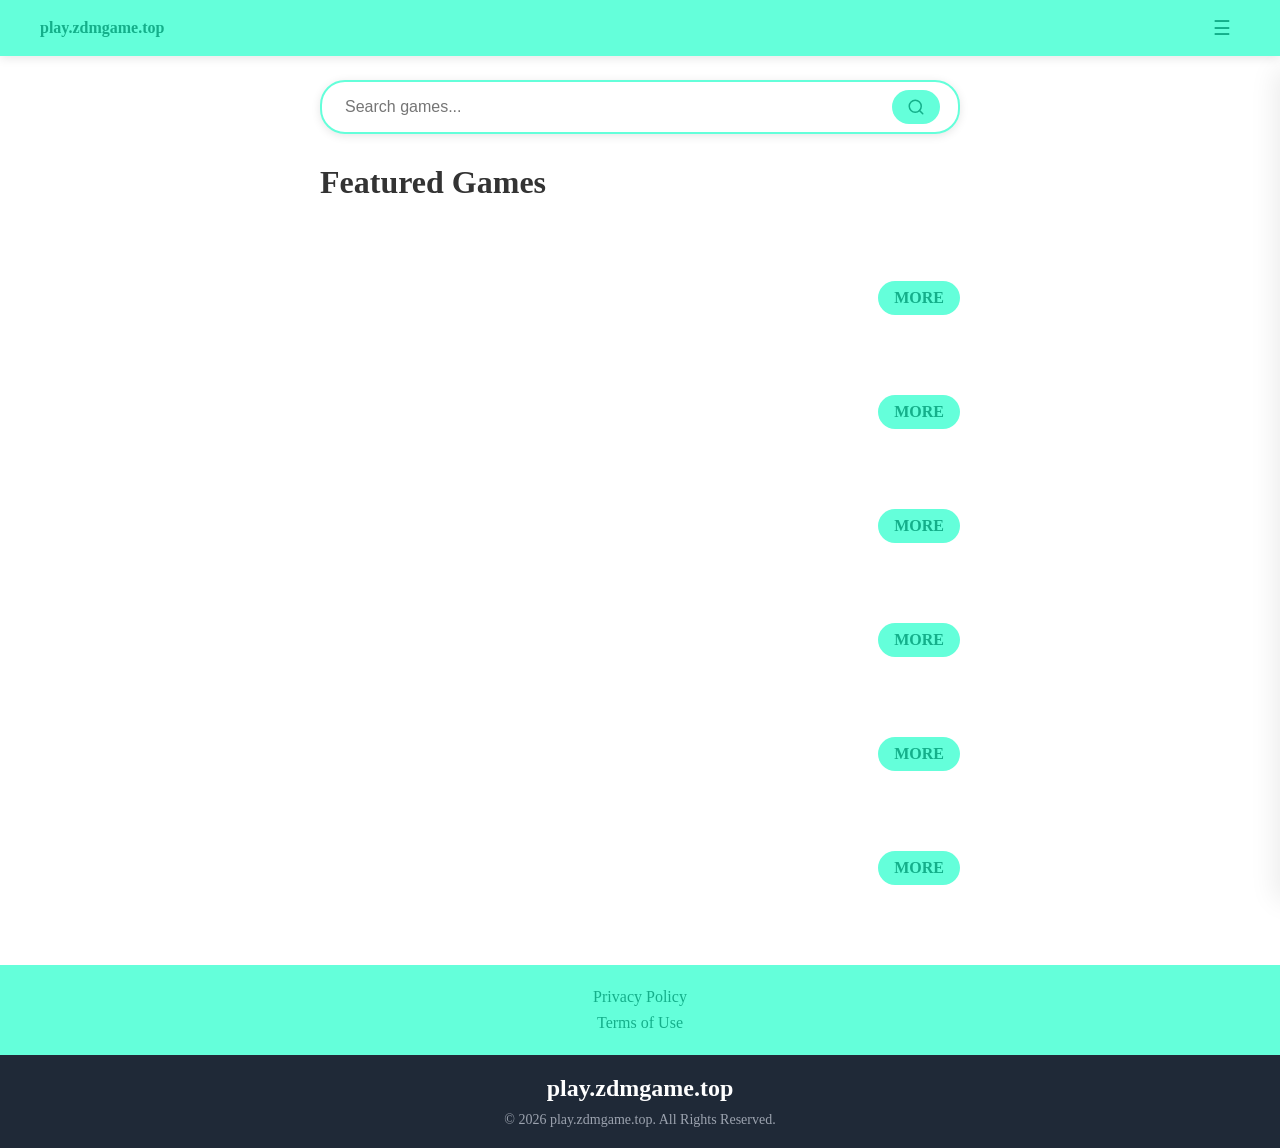
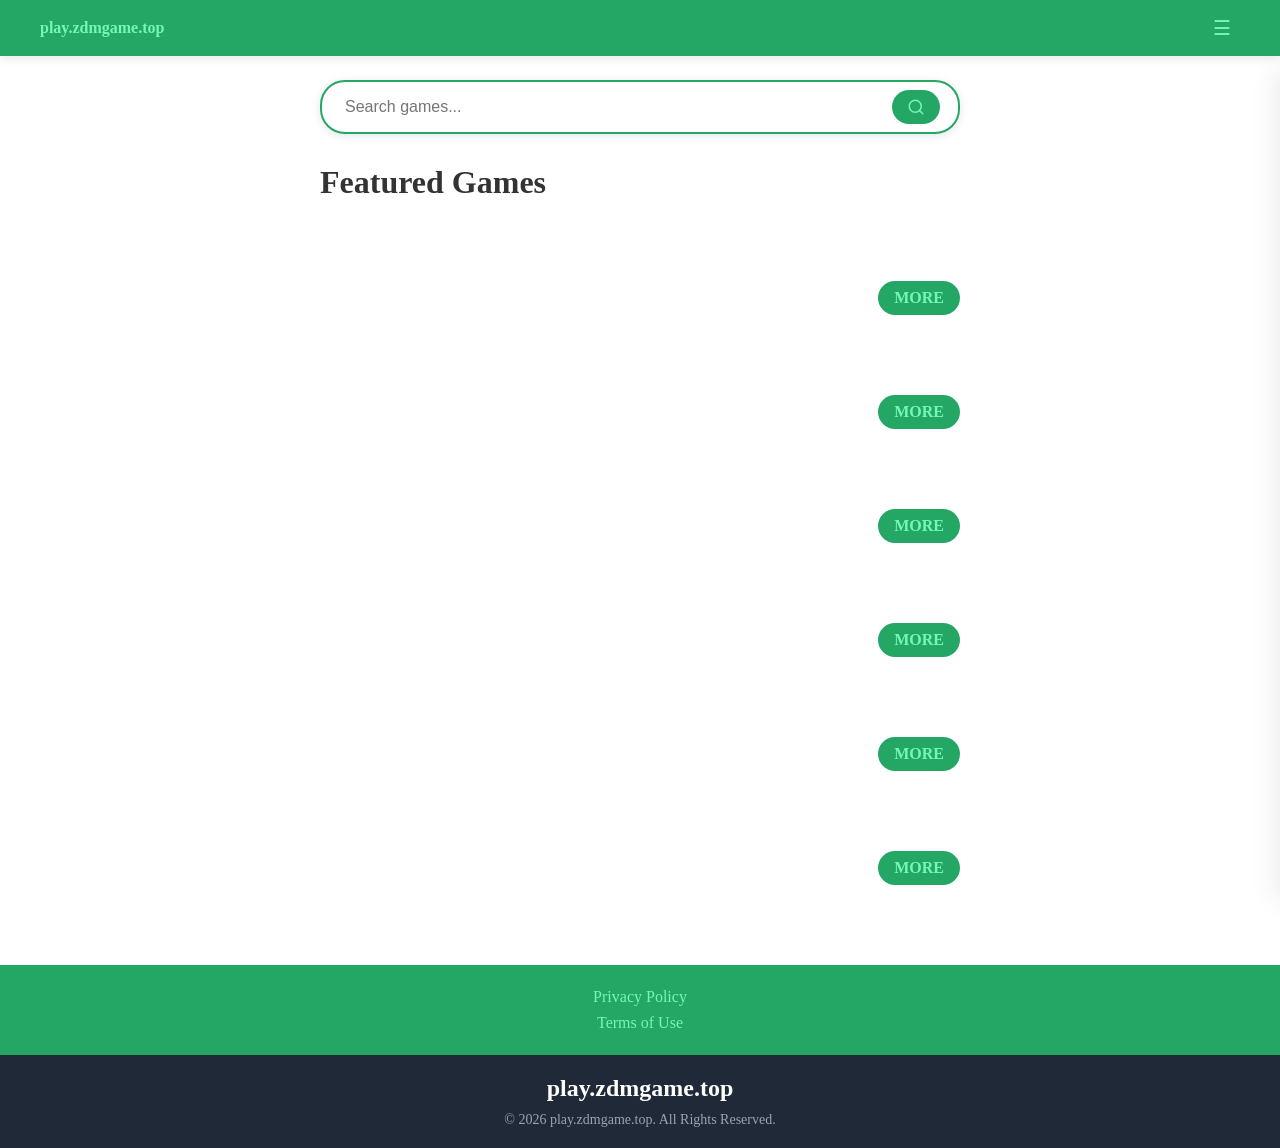

添加隐私协议

--- a/game7/public/style/inpublic.css
+++ b/game7/public/style/inpublic.css
@@ -1,7 +1,7 @@
 
 :root {
-    --theme-color: #64ffda;
-    --text-color: #14af8a;
+    --theme-color: #24a765;
+    --text-color: #74f7b5;
 }
 
 * {
